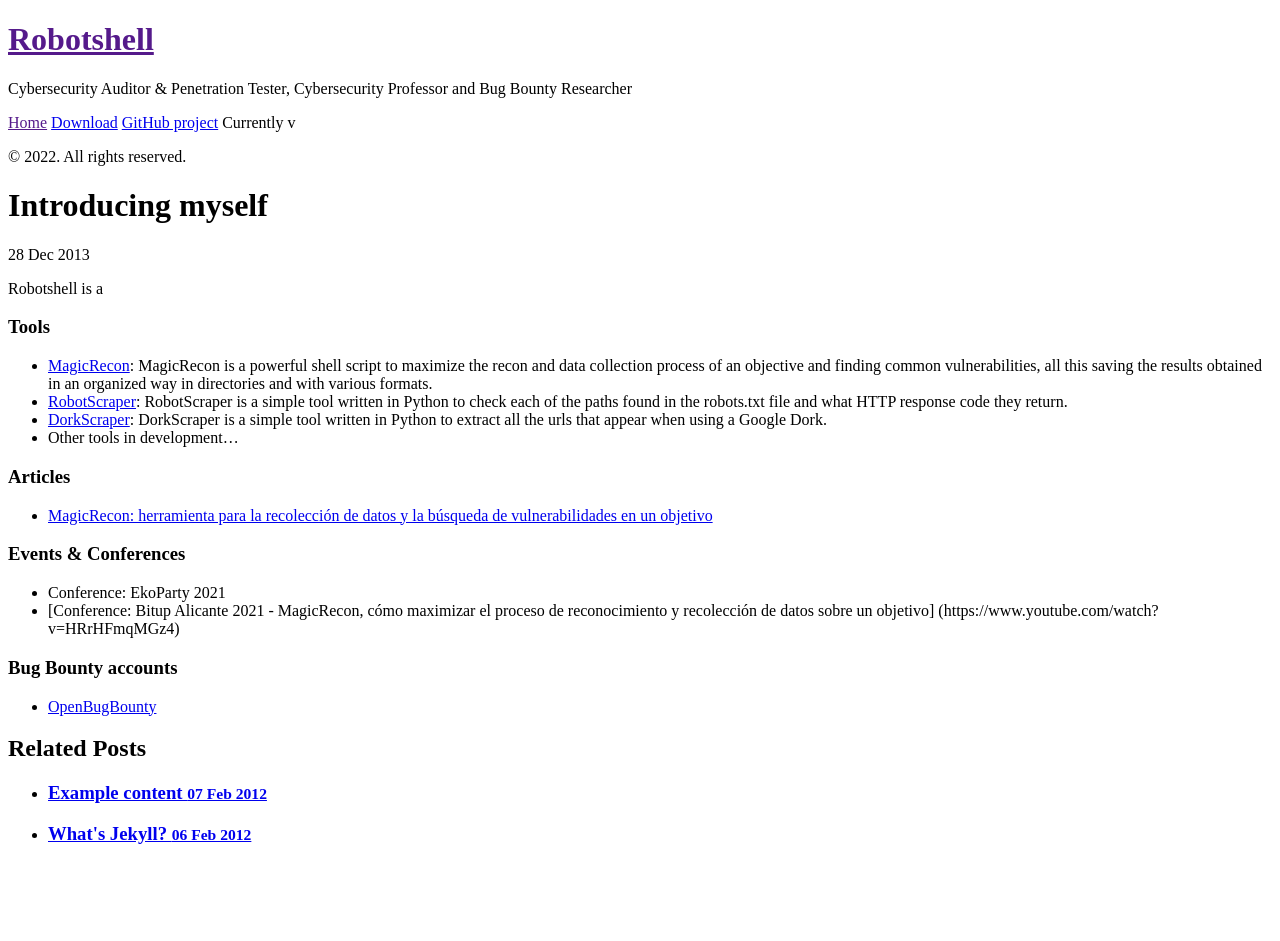
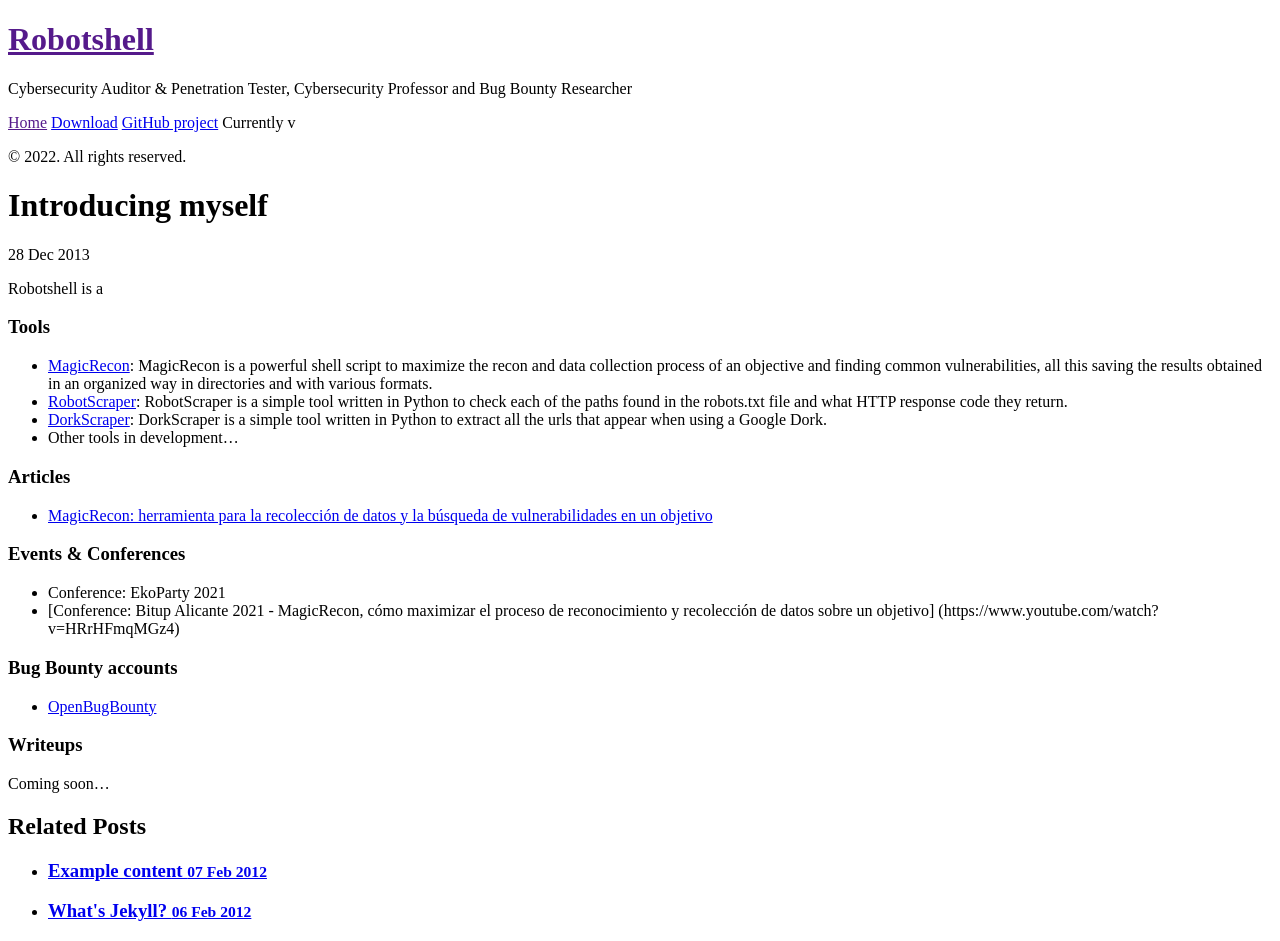
Before and after one commit to robotshell/robotshell.github.io, a Jekyll site: the page built from _posts/2013-12-28-introducing-hyde.md, in a window 1280 px wide. Built offline with Jekyll 4.4.1, drawn with Linux system fonts in a browser that asks for light colours; Markdown is read by kramdown in place of the engine named in the settings; before the commit the page ends 900 px from its top, so only the background shows below that.

Commit message:
Update 2013-12-28-introducing-hyde.md

```diff
--- a/_posts/2013-12-28-introducing-hyde.md
+++ b/_posts/2013-12-28-introducing-hyde.md
@@ -21,3 +21,6 @@ Robotshell is a
 ### Bug Bounty accounts
 
 * [OpenBugBounty](https://www.openbugbounty.org/researchers/Robotshell/)
+
+### Writeups
+Coming soon...
```
